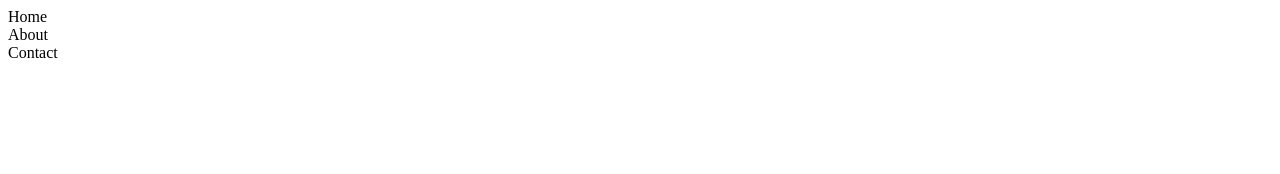
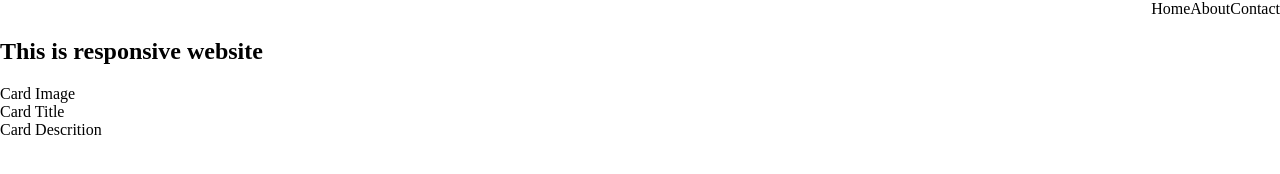
Before and after one commit to agnuramdan/demo-css-responsive, a plain HTML site: page index.html in a window 1280 px wide. Drawn offline with Linux system fonts and the light colour scheme.

Commit message:
add display properties for navbar

```diff
--- a/index.css
+++ b/index.css
@@ -0,0 +1,10 @@
+body {
+  margin: 0;
+  padding: 0;
+}
+
+.navbar {
+  display: flex;
+  justify-content: flex-end;
+  align-items: center;
+}
--- a/index.html
+++ b/index.html
@@ -4,15 +4,28 @@
     <meta charset="UTF-8" />
     <meta http-equiv="X-UA-Compatible" content="IE=edge" />
     <meta name="viewport" content="width=device-width, initial-scale=1.0" />
+    <link rel="stylesheet" href="index.css">
     <title>CSS Responsive Website</title>
   </head>
   <body>
-    <nav>
-      <div>
-        <div class="nav-item">Home</div>
-        <div class="nav-item">About</div>
-        <div class="nav-item">Contact</div>
+    <nav class="navbar">
+      <div class="nav-item">Home</div>
+      <div class="nav-item">About</div>
+      <div class="nav-item">Contact</div>
+    </nav>
+
+    <section>
+      <h1>This is responsive website</h1>
+    </section>
+
+    <section>
+      <div class="card-container">
+        <div class="card-item">
+          <div class="card-image">Card Image</div>
+          <div class="card-title">Card Title</div>
+          <div class="car">Card Descrition</div>
+        </div>
       </div>
-    </nav>
+    </section>
   </body>
 </html>
```
